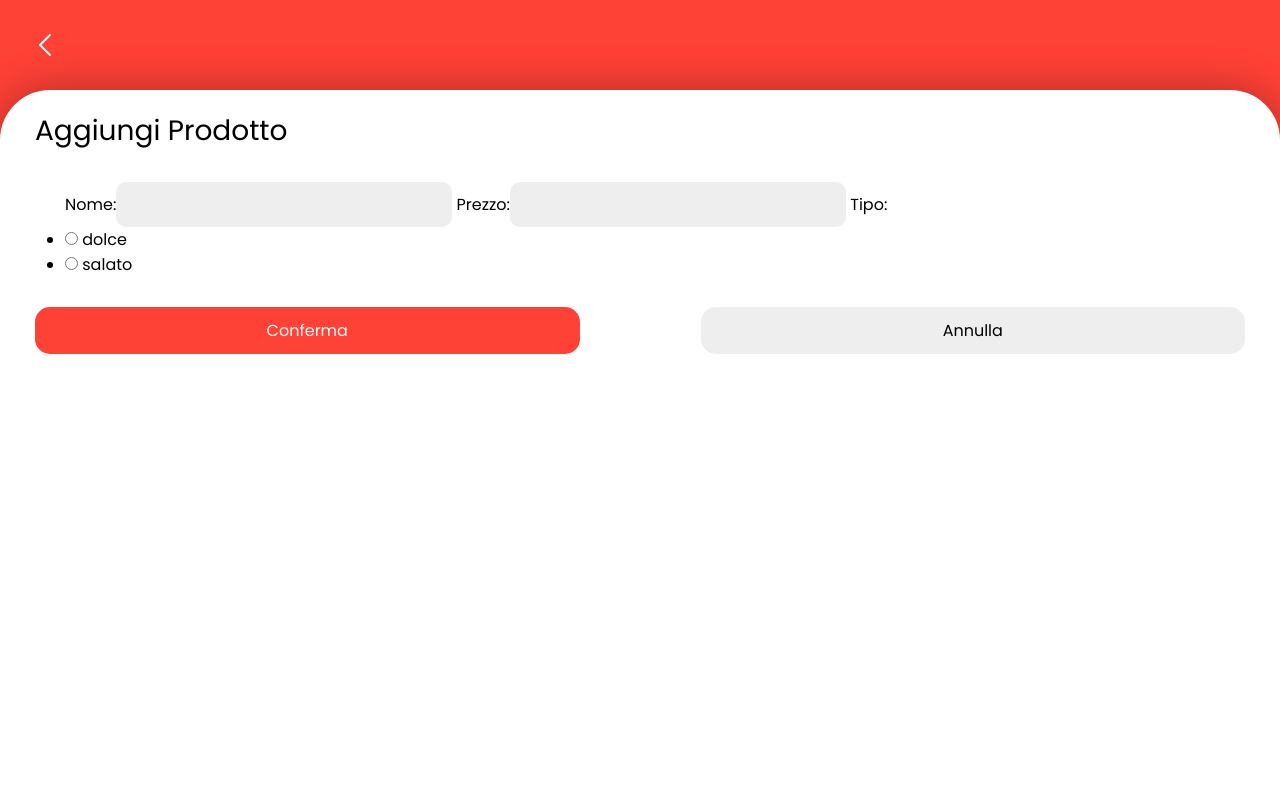
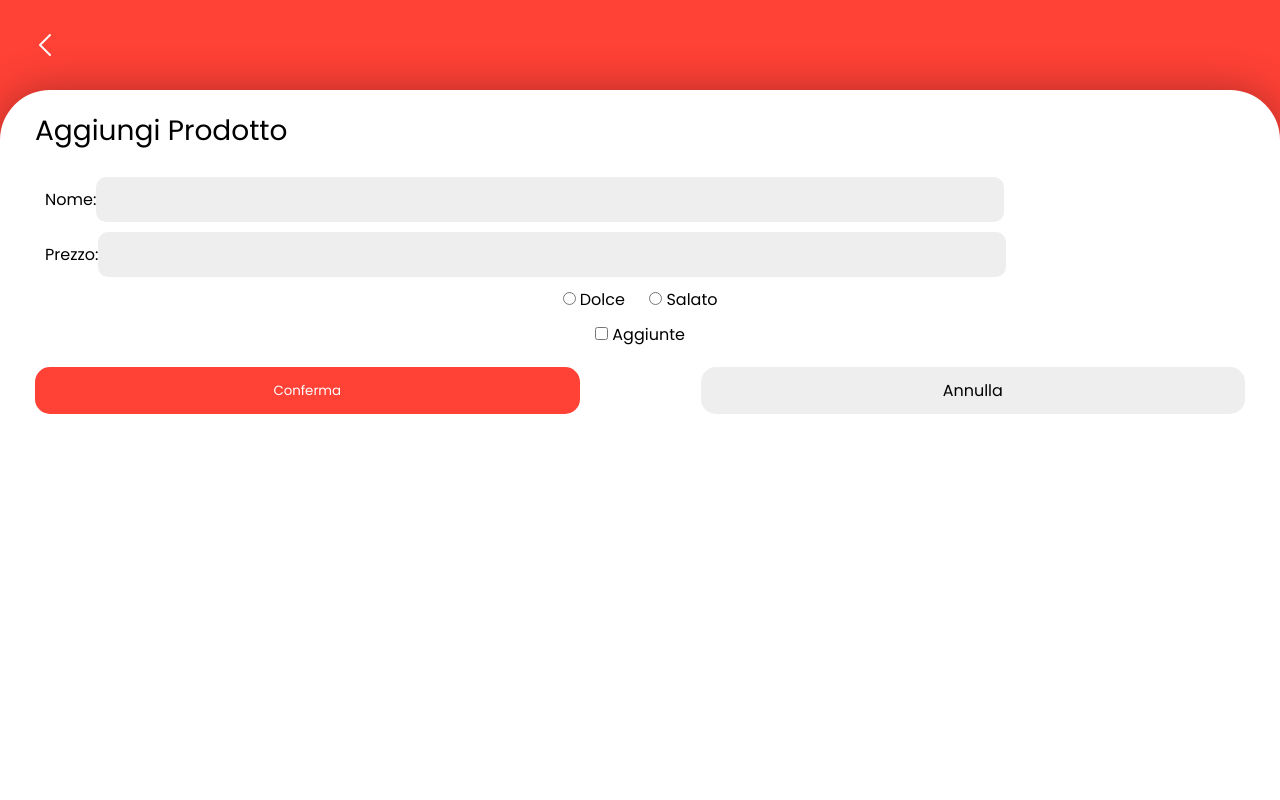
Before and after one commit to JackMarelli/Ordini-Bar, a Django app: page /administration/addproduct in a window 1280 px wide. Run offline with Django 3.2, Linux system fonts and the light colour scheme; the visitor is signed in with stand-in values (Sample User, id 1).

Commit message:
Aggiunta prodotto, iniziata modifica prodotto

```diff
--- a/Server/ordinibar/admin_views.py
+++ b/Server/ordinibar/admin_views.py
@@ -138,13 +138,21 @@ def viewProductDetailsView(request):
 def aggiungiProdotto(request):
     if request.method == "POST":
         form = AddProductForm(data=request.POST)
+
         if form.is_valid():
-            print("Form valido")
             #aggiungo il prodotto
             nome = form.cleaned_data.get('nome')
             prezzo = form.cleaned_data.get('prezzo')
             tipo = form.cleaned_data.get('tipo')
-            print(tipo)
+            aggiunte = form.cleaned_data.get('aggiunte')
+
+            if(len(aggiunte) > 0):
+                prodotto = ProdottoDaVendere.objects.create(nome = nome, prezzo = prezzo, tipo = tipo, aggiunte = True)
+                prodotto.save()
+            else:
+                prodotto = ProdottoDaVendere.objects.create(nome = nome, prezzo = prezzo, tipo = tipo, aggiunte = False)
+                prodotto.save()
+            return redirect('/administration/productlist')
         else:
             print('Form non valido')
 
--- a/Server/ordinibar/forms.py
+++ b/Server/ordinibar/forms.py
@@ -22,8 +22,8 @@ class UserRegisterForm(forms.Form):
 
 #form per aggiungere un prodotto
 class AddProductForm(forms.Form):
-    nome = forms.CharField()
-    prezzo = forms.IntegerField()
-    CHOICES=[('dolce','dolce'),('salato','salato'),]
-    tipo = forms.ChoiceField(choices=CHOICES, widget=forms.RadioSelect)
-    #aggiunte = forms.ChoiceField(choices=CHOICES, widget=forms.RadioSelect)
+    nome = forms.CharField(required=True)
+    prezzo = forms.FloatField(required=False)
+    TIPO_CHOICES=[('Dolce','Dolce'),('Salato','Salato'),]
+    tipo = forms.ChoiceField(choices=TIPO_CHOICES, widget=forms.RadioSelect, required=True)
+    aggiunte = forms.MultipleChoiceField(choices=[('Aggiunte', 'Aggiunte')], widget=forms.CheckboxSelectMultiple, required=False)
--- a/Server/ordinibar/static/ordinibar/css/admin/gestioneprodotti/aggiungiprodotto.css
+++ b/Server/ordinibar/static/ordinibar/css/admin/gestioneprodotti/aggiungiprodotto.css
@@ -6,7 +6,7 @@ input, label{
 }
 
 #addproductform{
-    padding: 30px;
+     padding-top: 15px;
 }
 
 form input[type = "text"],
@@ -19,3 +19,34 @@ form input[type = "number"]:focus{
     padding: 10px;
     -webkit-tap-highlight-color: transparent;
 }
+
+.form_input{
+    margin: 10px;
+    width: 100%;
+}
+
+.form_input input{
+    width: 75%;
+    margin: auto;
+}
+
+.selezione_tipo{
+    margin-bottom: 20px;
+    width: 100%;
+    text-align: center;
+    margin-bottom: 10px;
+}
+
+.tipo_prodotto{
+    margin: 10px;
+}
+
+.aggiunte{
+    width: 100%;
+    text-align: center;
+    margin-bottom: 20px;
+}
+
+.btnred{
+    border: none;
+}
--- a/Server/ordinibar/static/ordinibar/css/admin/gestioneprodotti/lista_prodotti.css
+++ b/Server/ordinibar/static/ordinibar/css/admin/gestioneprodotti/lista_prodotti.css
@@ -41,6 +41,7 @@
     font-size: 16px;
     color: gray;
   }
+
 #aggiungiprodotto{
     text-decoration: underline;
     color:red;
--- /dev/null
+++ b/Server/ordinibar/static/ordinibar/js/admin/gestioneprodotti/aggiungiprodotto.js
@@ -0,0 +1,18 @@
+function load_data(){
+    pk = localStorage.getItem('pk');
+    nome = localStorage.getItem('nome');
+    prezzo = localStorage.getItem('prezzo');
+    modifica = localStorage.getItem('modifica');
+
+    if(modifica == "true"){
+        document.getElementById("titolo2").innerHTML = "Modifica Prodotto";
+        document.getElementById("id_nome").value = nome;
+        document.getElementById("id_prezzo").value = prezzo;
+        document.getElementById("sbm_button").setAttribute("type","button");
+        document.getElementById("sbm_button").setAttribute("onclick","updateProduct()");
+    }
+}
+
+function updateProduct(){
+    alert("Ok");
+}
--- a/Server/ordinibar/static/ordinibar/js/admin/gestioneprodotti/listaprodotti.js
+++ b/Server/ordinibar/static/ordinibar/js/admin/gestioneprodotti/listaprodotti.js
@@ -1,6 +1,7 @@
-function  selectProduct(pk, nome, prezzo){
+function  selectProduct(pk, nome, prezzo, modifica){
     localStorage.setItem('pk', pk);
     localStorage.setItem('nome', nome);
     localStorage.setItem('prezzo', prezzo);
+    localStorage.setItem('modifica', modifica);
     window.location = '/administration/productdetails';
 }
--- a/Server/ordinibar/static/ordinibar/js/admin/gestioneprodotti/prodotto.js
+++ b/Server/ordinibar/static/ordinibar/js/admin/gestioneprodotti/prodotto.js
@@ -1,4 +1,10 @@
 function loadDetails(){
     document.getElementById("nome_prodotto").innerHTML = localStorage.getItem('nome');
     document.getElementById("prezzo").innerHTML = localStorage.getItem('prezzo')+"€";
+    localStorage.setItem('modifica', false);
 }
+
+function modifica(){
+    localStorage.setItem('modifica', true);
+    window.location.href = "/administration/addproduct";
+}
--- a/Server/ordinibar/templates/ordinibar/admin/gestioneprodotti/aggiungiprodotto.html
+++ b/Server/ordinibar/templates/ordinibar/admin/gestioneprodotti/aggiungiprodotto.html
@@ -7,26 +7,51 @@
   <meta name="viewport" content="width=device-width, initial-scale=1.0" />
   <title>RedMenu Admin</title>
   <link rel="stylesheet" href="{% static 'ordinibar/css/general.css' %}" />
-  <link rel = "stylesheet" href = "{% static 'ordinibar/css/admin/gestioneprodotti/aggiungiprodotto.css' %}"/>
+  <link rel="stylesheet" href="{% static 'ordinibar/css/admin/gestioneprodotti/aggiungiprodotto.css' %}" />
   <link rel="shortcut icon" href="{%static 'ordinibar/img/favicon.ico'%}">
+  <script src = "{% static 'ordinibar/js/admin/gestioneprodotti/aggiungiprodotto.js' %}"></script>
 </head>
 
-<body>
+<body onload="load_data()">
   <div class="redcontainer">
     <div class="icon cursorpointer"><a href="javascript:history.back()"><img src="{% static 'ordinibar/img/back.png' %}"
           alt="back" /></a></div>
     <div class="whitecontainer">
       <div class="content">
-        <div class="titolo2">Aggiungi Prodotto</div>
+        <div class="titolo2" id ="titolo2">Aggiungi Prodotto</div>
         <div class="nome">
-          <form method="post" id = "addproductform">
+          <form method="post" id="addproductform">
             {% csrf_token %}
-            {{add_product_form}}
-          </form>
-          <div class="spalma">
-            <div class="btn btnred">Conferma</div>
-            <div class="btn btngray" onclick="history.back()">Annulla</div>
-          </div>
+            <p class="form_input"><label for="id_nome">Nome:</label><input type="text" name="nome" required=""
+                id="id_nome"></p>
+            <p class="form_input"><label for="id_prezzo">Prezzo:</label><input type="number" name="prezzo" required=""
+                id="id_prezzo" step="0.01"></p>
+
+            <div class="selezione_tipo">
+              <label for="id_tipo_0" class="tipo_prodotto">
+                <input type="radio" name="tipo" value="Dolce" required="" id="id_tipo_0">
+                Dolce
+              </label>
+
+              <label for="id_tipo_1" class="tipo_prodotto">
+                <input type="radio" name="tipo" value="Salato" required="" id="id_tipo_1">
+                Salato
+              </label>
+            </div>
+
+            <div class = "aggiunte">
+              <ul id="id_aggiunte">
+                <label for="id_aggiunte_0">
+                  <input type="checkbox" name="aggiunte" value="Aggiunte" id="id_aggiunte_0">
+                  Aggiunte
+                </label>
+            </div>
+
+            <div class="spalma">
+              <button class="btn btnred" type="submit" id = "sbm_button">Conferma</button>
+              <div class="btn btngray" onclick="history.back()">Annulla</div>
+            </div>
+            </form>
         </div>
       </div>
     </div>
--- a/Server/ordinibar/templates/ordinibar/admin/gestioneprodotti/prodotto.html
+++ b/Server/ordinibar/templates/ordinibar/admin/gestioneprodotti/prodotto.html
@@ -16,8 +16,7 @@
         <div class="content">
           <div class="titolo" id = "nome_prodotto"></div>
           <div class="orarioprezzo" id = "prezzo"></div>
-          <div id="cambiaprezzo" class="underline">Cambia prezzo</div>
-          <div id="cambianome" class="underline">Cambia nome</div>
+          <div id="cambiaprezzo" class="underline" onclick="modifica()">Modifica</div>
           <div id="eliminaprodotto" class="cl-red underline">Elimina prodotto</div>
         </div>
       </div>
```
Also changed, not shown: Server/ordinibar/templates/ordinibar/admin/gestioneprodotti/listaprodotti.html (+4 -4 lines).
